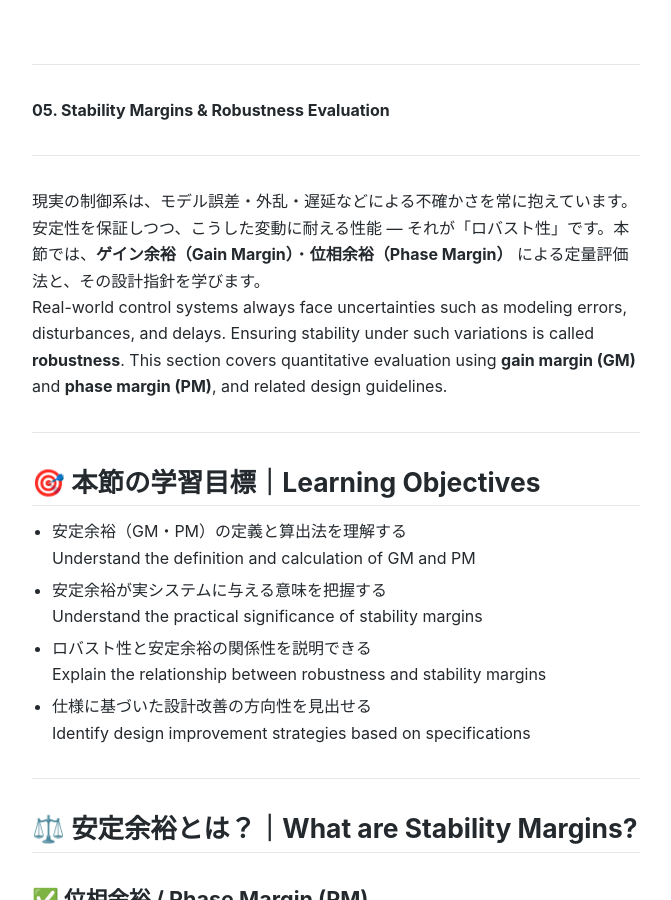
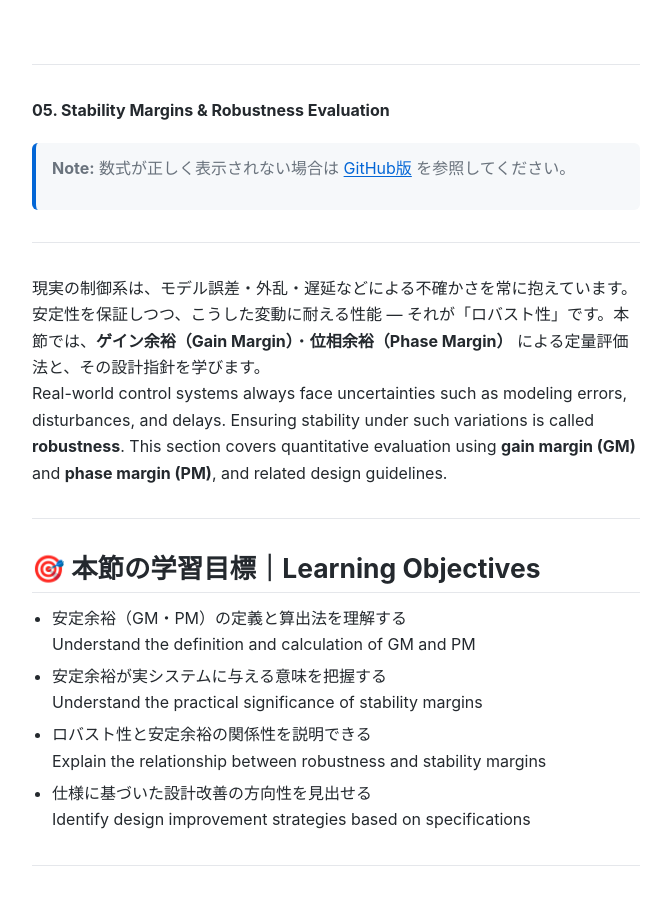
Before and after one commit to Samizo-AITL/EduController, a Jekyll site: the page built from part01_classical/theory/05_gain_margin.md, in a window 1280 px wide and 900 px high. Shown: the whole window, without its empty margins (304-975 px from the left). Built offline with Jekyll 4.4.1, drawn with Linux system fonts in a browser that asks for light colours.

Commit message:
Update 05_gain_margin.md

```diff
--- a/part01_classical/theory/05_gain_margin.md
+++ b/part01_classical/theory/05_gain_margin.md
@@ -8,6 +8,8 @@
 
 # 🛡️ 05. 安定余裕とロバスト性の評価
 **05. Stability Margins & Robustness Evaluation**
+
+> **Note:** 数式が正しく表示されない場合は [GitHub版](https://github.com/Samizo-AITL/EduController/blob/main/part01_classical/theory/05_stability_margins.md) を参照してください。
 
 ---
 
```
